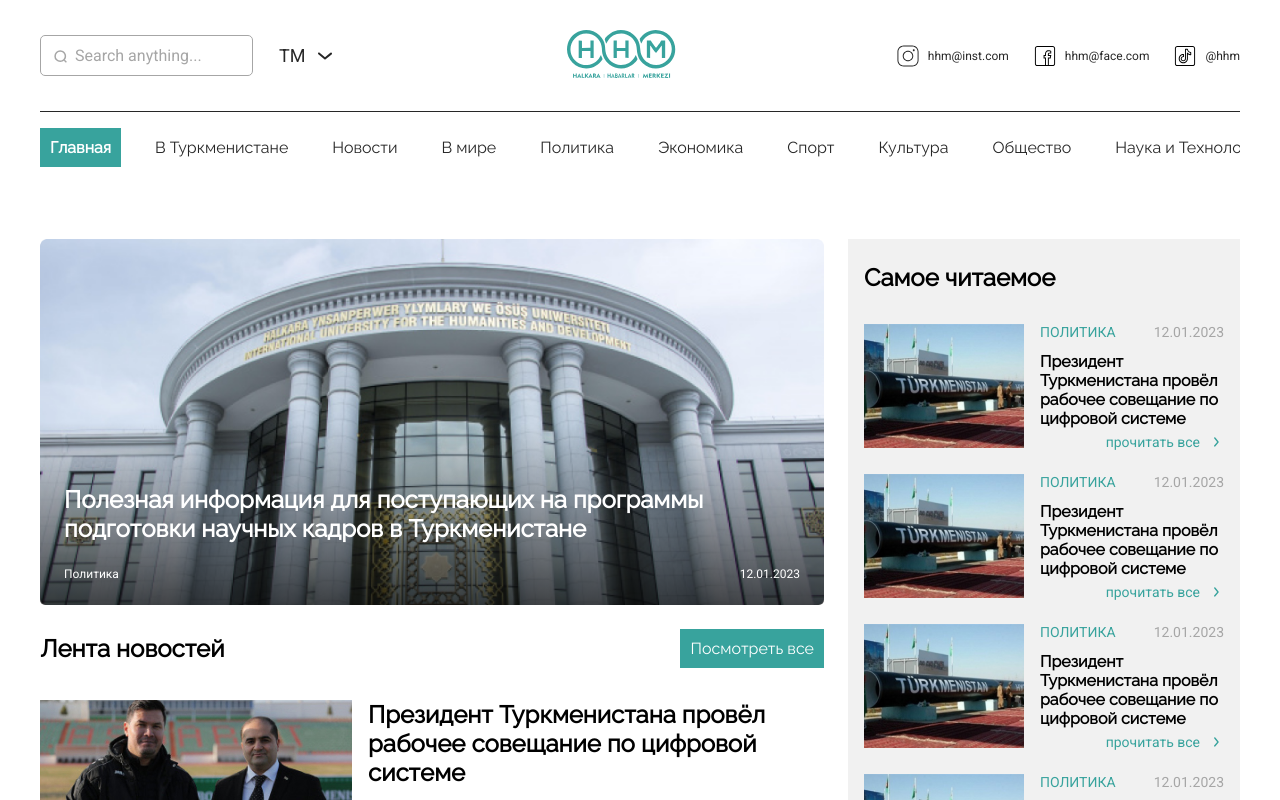
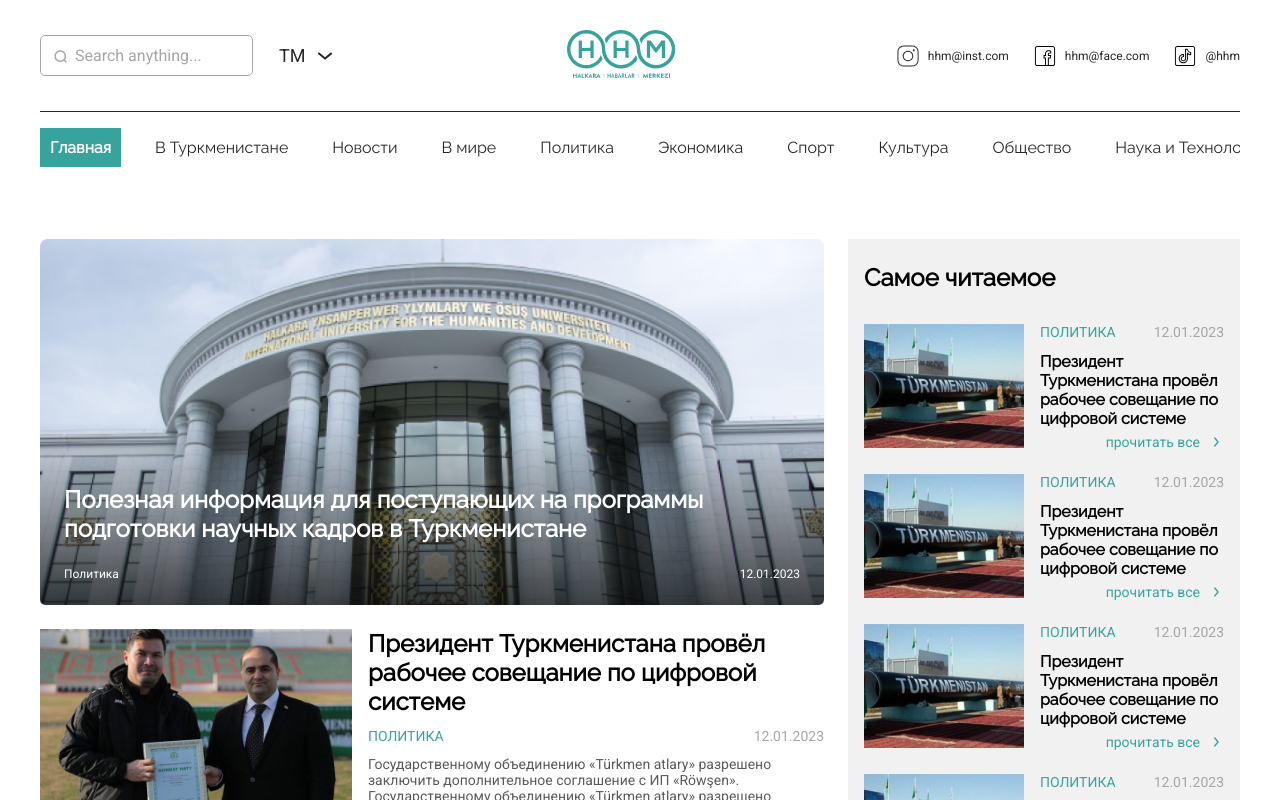
Before and after one commit to VividTruthKeeper/hhm-client, a React (Vite) app: page /category/1 in a window 1280 px wide. Shown: the top 800 px of the page. Built offline with nearby package versions, Linux system fonts and the light colour scheme.

Commit message:
News scroll title state added

```diff
--- a/src/components/global/NewsScroll.tsx
+++ b/src/components/global/NewsScroll.tsx
@@ -4,11 +4,18 @@ import SectionTitle from './SectionTitle';
 // Images
 import placeholder from '../../assets/images/placeholder.jpg';
 
-const NewsScroll = () => {
+// Interface
+interface Props {
+  state: boolean;
+}
+
+const NewsScroll = ({ state }: Props) => {
   return (
     <div className="news-scroll">
       <div className="news-scroll-wrapper">
-        <SectionTitle title="Лента новостей" linkData={{ link: '/', title: 'Посмотреть все' }} />
+        {state === true ? (
+          <SectionTitle title="Лента новостей" linkData={{ link: '/', title: 'Посмотреть все' }} />
+        ) : null}
         <div className="news-scroll-inner">
           <News
             title="Президент Туркменистана провёл рабочее совещание по цифровой системе"
--- a/src/pages/Category.tsx
+++ b/src/pages/Category.tsx
@@ -1,10 +1,10 @@
 // Components
-import Aside from "../components/aside/Aside";
-import NewsScroll from "../components/global/NewsScroll";
-import MainImg from "../components/category/MainImg";
+import Aside from '../components/aside/Aside';
+import NewsScroll from '../components/global/NewsScroll';
+import MainImg from '../components/category/MainImg';
 
 // Images
-import Placeholder from "../assets/images/placeholder3.png";
+import Placeholder from '../assets/images/placeholder3.png';
 
 const Category = () => {
   return (
@@ -13,7 +13,7 @@ const Category = () => {
         <div className="category-inner">
           <div className="category-left">
             <MainImg img={Placeholder} />
-            <NewsScroll />
+            <NewsScroll state={false} />
           </div>
           <div className="category-right">
             <Aside />
--- a/src/pages/Main.tsx
+++ b/src/pages/Main.tsx
@@ -7,7 +7,7 @@ const Main = () => {
       <div className="news-section">
         <div className="container">
           <div className="news-inner">
-            <NewsScroll />
+            <NewsScroll state={true} />
             <Aside />
           </div>
         </div>
```
